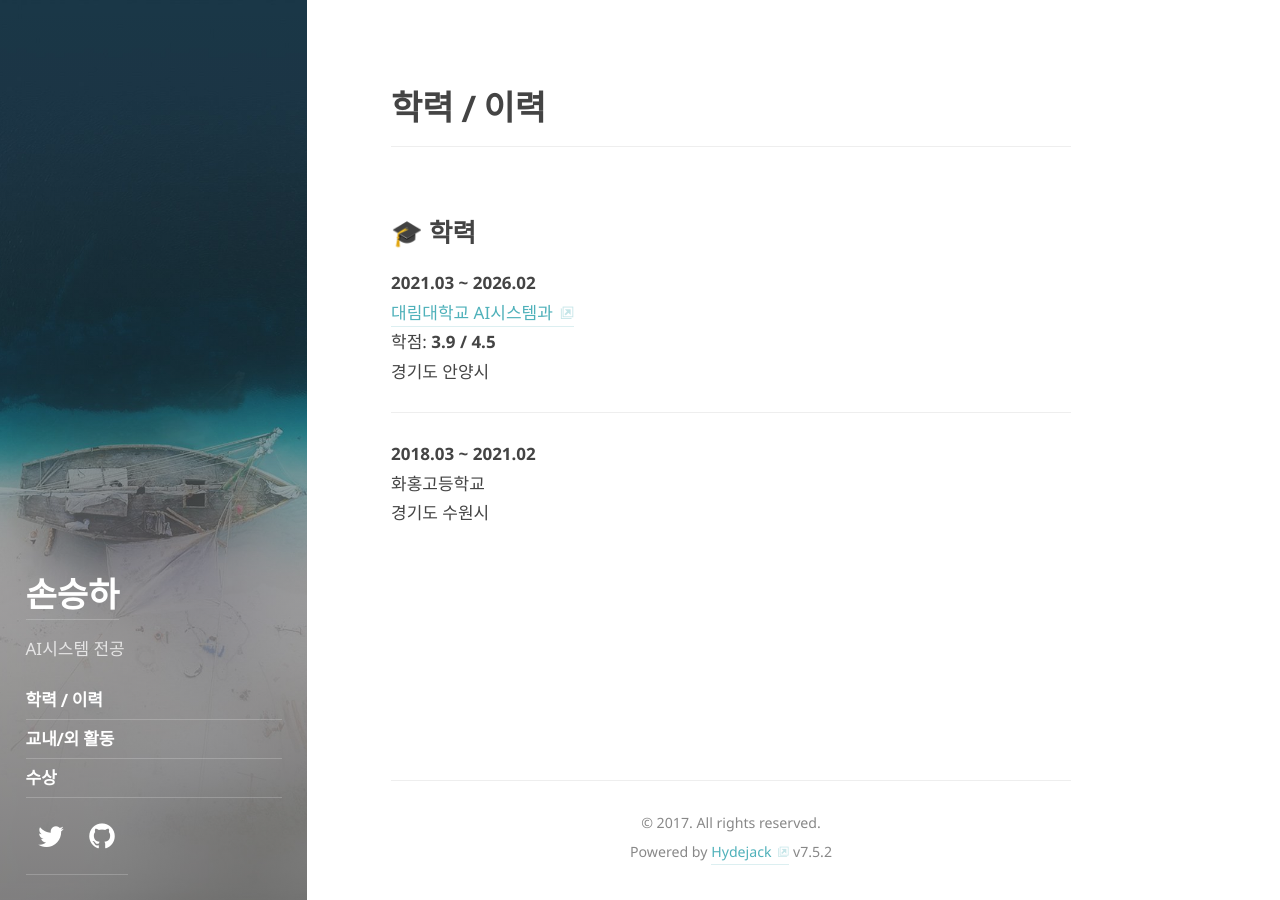
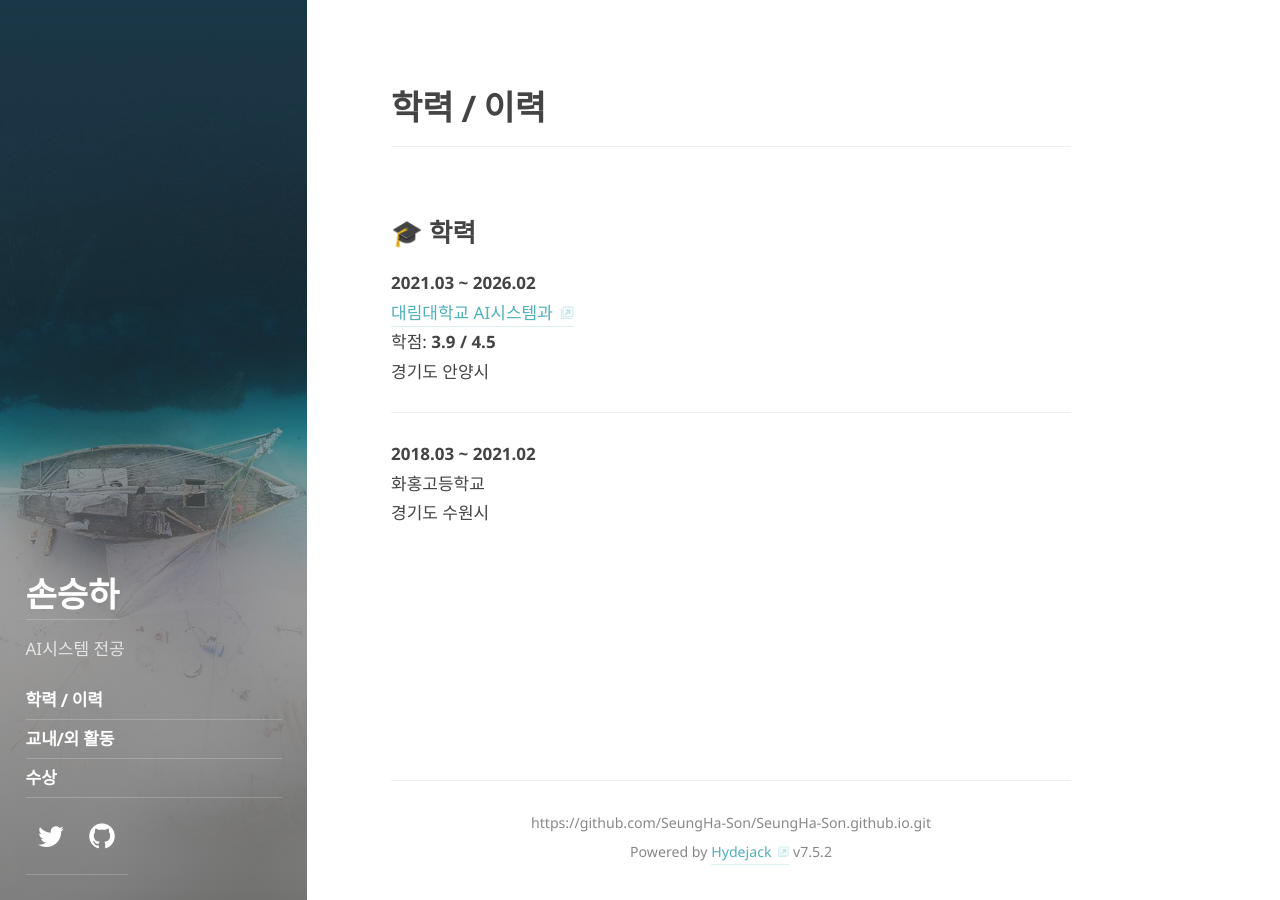
Before and after one commit to SeungHa-Son/SeungHa-Son.github.io, a Jekyll site: the page built from education.md, in a window 1280 px wide. Built offline with Jekyll 4.4.1, drawn with Linux system fonts in a browser that asks for light colours; some web fonts are replaced.

```diff
--- a/_config.yml
+++ b/_config.yml
@@ -48,7 +48,7 @@ author:
   # twitter:             <username>
 
 # This text will appear in a `<small>` tag in the footer of every page.
-copyright:             © 2017. All rights reserved.
+copyright:             "https://github.com/SeungHa-Son/SeungHa-Son.github.io.git"
 
 # Add links to the footer.
 # Typically you'll want to link to your impress, cookies or privacy policy, etc.
```
